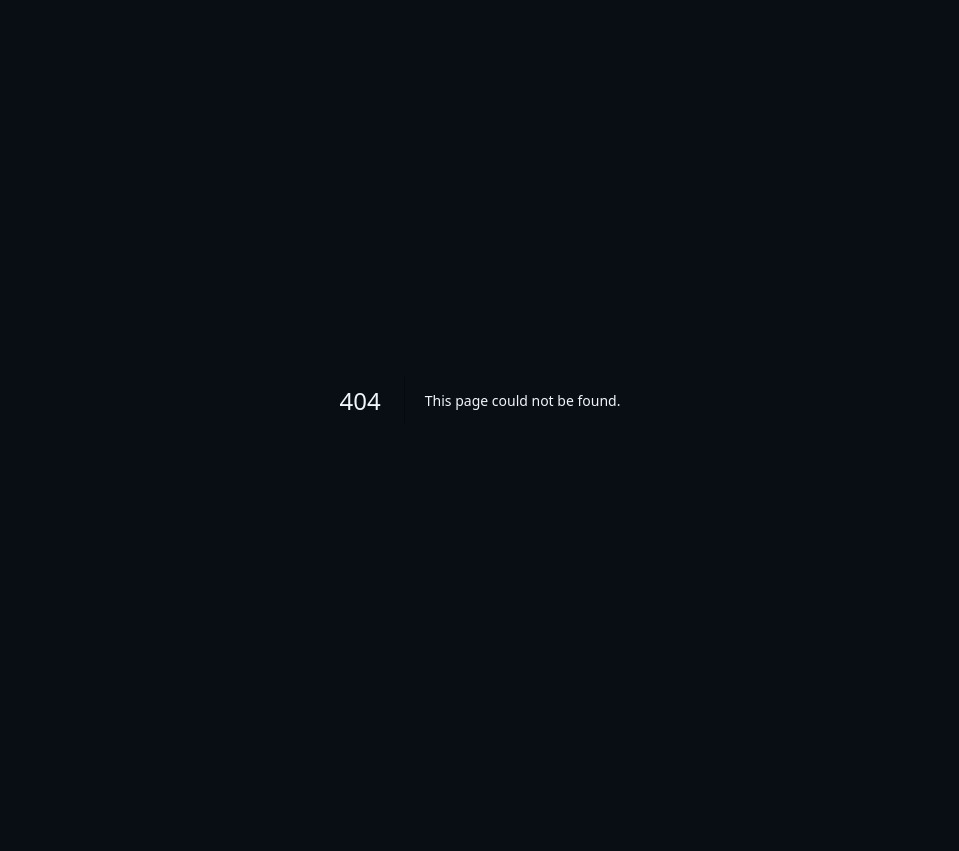
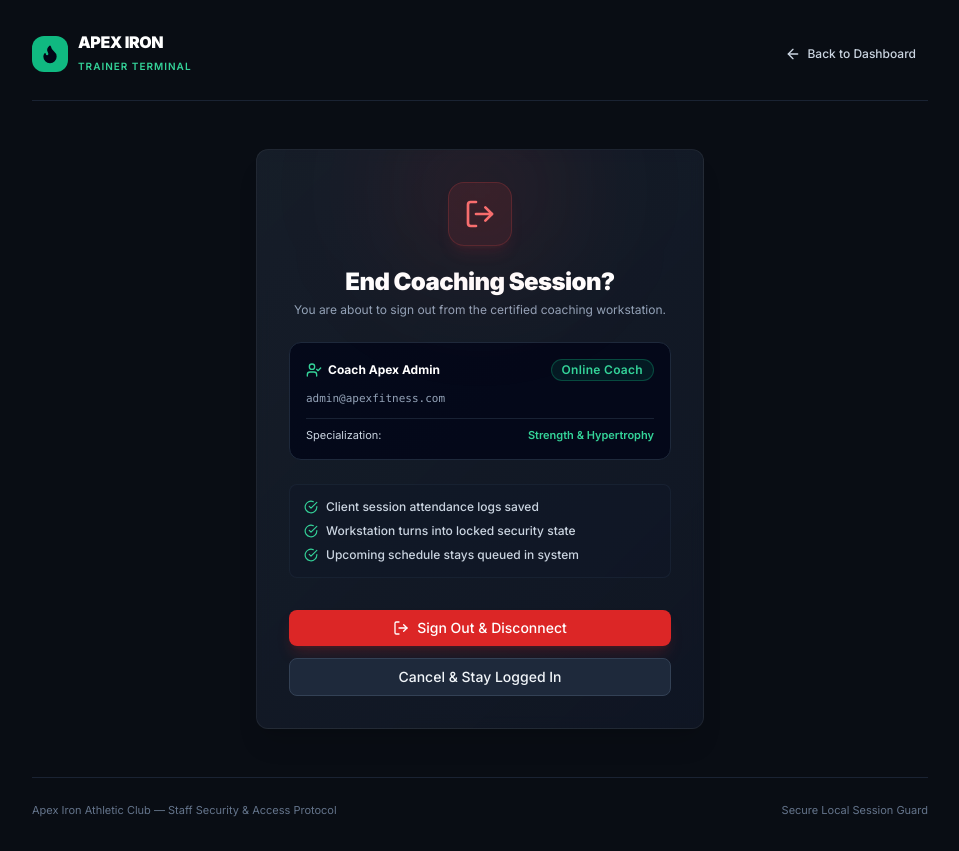
Before and after one commit to johnsteve13-arch/gym_fitness, a Next.js app in the folder frontend/: page /trainer/logout in a window 1280 px wide. Before the commit this address had no page. Shown: the whole page, without its empty margins (160-1119 px from the left). Before the commit the page ends 800 px from the top, so only its background shows below. Built offline with nearby package versions, Linux system fonts and the light colour scheme.

Commit message:
feat: add dedicated trainer logout page with workstation session termination

```diff
--- /dev/null
+++ b/frontend/src/app/trainer/logout/page.tsx
@@ -0,0 +1,224 @@
+"use client";
+
+import React, { useState, useEffect } from "react";
+import Link from "next/link";
+import { useRouter } from "next/navigation";
+import { api } from "@/lib/api";
+import { Card } from "@/components/ui/Card";
+import { Button } from "@/components/ui/Button";
+import { Badge } from "@/components/ui/Badge";
+import {
+  LogOut,
+  ShieldCheck,
+  Flame,
+  ArrowLeft,
+  CheckCircle,
+  Dumbbell,
+  Clock,
+  UserCheck,
+  Lock,
+} from "lucide-react";
+
+export default function TrainerLogoutPage() {
+  const router = useRouter();
+  const [currentUser, setCurrentUser] = useState<any>(null);
+  const [trainerProfile, setTrainerProfile] = useState<any>(null);
+  const [isLoggedOut, setIsLoggedOut] = useState(false);
+  const [countdown, setCountdown] = useState(5);
+  const [isProcessing, setIsProcessing] = useState(false);
+
+  useEffect(() => {
+    const user = api.getCurrentUser();
+    setCurrentUser(user);
+    const storedTrainers = api.getStoredTrainers();
+    const found = storedTrainers.find(
+      (t) => t.userId === user?.id || t.user?.email.toLowerCase() === user?.email.toLowerCase()
+    );
+    if (found) {
+      setTrainerProfile(found);
+    }
+  }, []);
+
+  useEffect(() => {
+    let timer: NodeJS.Timeout;
+    if (isLoggedOut && countdown > 0) {
+      timer = setTimeout(() => {
+        setCountdown((prev) => prev - 1);
+      }, 1000);
+    } else if (isLoggedOut && countdown === 0) {
+      router.push("/login");
+    }
+    return () => {
+      if (timer) clearTimeout(timer);
+    };
+  }, [isLoggedOut, countdown, router]);
+
+  const handleConfirmLogout = () => {
+    setIsProcessing(true);
+    setTimeout(() => {
+      api.logout();
+      setIsProcessing(false);
+      setIsLoggedOut(true);
+    }, 400);
+  };
+
+  const displayName = currentUser?.firstName
+    ? `Coach ${currentUser.firstName} ${currentUser.lastName || ""}`
+    : "Personal Trainer";
+
+  return (
+    <div className="min-h-screen bg-[#090D14] flex flex-col justify-between p-4 sm:p-6 lg:p-8">
+      {/* Top Bar */}
+      <div className="max-w-4xl w-full mx-auto flex items-center justify-between pb-6 border-b border-slate-800/80">
+        <Link href="/" className="flex items-center gap-2.5">
+          <div className="w-9 h-9 rounded-xl bg-emerald-500 flex items-center justify-center text-slate-950 font-black">
+            <Flame className="w-5 h-5 fill-slate-950" />
+          </div>
+          <div>
+            <span className="font-black text-white text-base tracking-tight block leading-tight">
+              APEX IRON
+            </span>
+            <span className="text-[10px] text-emerald-400 font-semibold tracking-widest uppercase">
+              Trainer Terminal
+            </span>
+          </div>
+        </Link>
+
+        {!isLoggedOut && (
+          <Link href="/trainer">
+            <Button size="sm" variant="ghost" leftIcon={<ArrowLeft className="w-4 h-4" />}>
+              Back to Dashboard
+            </Button>
+          </Link>
+        )}
+      </div>
+
+      {/* Main Content Area */}
+      <div className="max-w-md w-full mx-auto my-12">
+        {!isLoggedOut ? (
+          /* Confirmation State */
+          <Card className="glass-card border-slate-800 p-8 shadow-2xl relative overflow-hidden text-center">
+            {/* Ambient Red Glow */}
+            <div className="absolute -top-12 left-1/2 -translate-x-1/2 w-44 h-44 bg-red-500/10 rounded-full blur-3xl pointer-events-none" />
+
+            {/* Logout Icon Avatar */}
+            <div className="w-16 h-16 rounded-2xl bg-red-500/10 border border-red-500/20 text-red-400 flex items-center justify-center mx-auto mb-5 shadow-lg shadow-red-500/10">
+              <LogOut className="w-8 h-8" />
+            </div>
+
+            <h1 className="text-2xl font-black text-white tracking-tight mb-1">
+              End Coaching Session?
+            </h1>
+            <p className="text-xs text-slate-400 max-w-sm mx-auto mb-6">
+              You are about to sign out from the certified coaching workstation.
+            </p>
+
+            {/* Coach Profile Card */}
+            <div className="p-4 rounded-xl bg-slate-950/80 border border-slate-800 text-left mb-6 space-y-2.5">
+              <div className="flex items-center justify-between">
+                <span className="text-xs font-bold text-white flex items-center gap-1.5">
+                  <UserCheck className="w-4 h-4 text-emerald-400" />
+                  {displayName}
+                </span>
+                <Badge variant="emerald" className="text-[10px]">
+                  Online Coach
+                </Badge>
+              </div>
+
+              <div className="text-[11px] text-slate-400 font-mono">
+                {currentUser?.email || "trainer@apexfitness.com"}
+              </div>
+
+              <div className="pt-2 border-t border-slate-800/80 flex items-center justify-between text-[11px] text-slate-300">
+                <span>Specialization:</span>
+                <span className="text-emerald-400 font-semibold truncate max-w-[180px]">
+                  {trainerProfile?.specialization || "Strength & Hypertrophy"}
+                </span>
+              </div>
+            </div>
+
+            {/* Safety Checklist */}
+            <div className="text-left text-xs text-slate-400 space-y-2 mb-8 bg-slate-900/40 p-3.5 rounded-lg border border-slate-800/60">
+              <div className="flex items-center gap-2 text-slate-300 font-medium">
+                <CheckCircle className="w-3.5 h-3.5 text-emerald-400 shrink-0" />
+                <span>Client session attendance logs saved</span>
+              </div>
+              <div className="flex items-center gap-2 text-slate-300 font-medium">
+                <CheckCircle className="w-3.5 h-3.5 text-emerald-400 shrink-0" />
+                <span>Workstation turns into locked security state</span>
+              </div>
+              <div className="flex items-center gap-2 text-slate-300 font-medium">
+                <CheckCircle className="w-3.5 h-3.5 text-emerald-400 shrink-0" />
+                <span>Upcoming schedule stays queued in system</span>
+              </div>
+            </div>
+
+            {/* Action Buttons */}
+            <div className="space-y-3">
+              <Button
+                variant="danger"
+                size="md"
+                className="w-full font-bold"
+                onClick={handleConfirmLogout}
+                isLoading={isProcessing}
+                leftIcon={<LogOut className="w-4 h-4" />}
+              >
+                Sign Out & Disconnect
+              </Button>
+
+              <Link href="/trainer" className="block">
+                <Button variant="secondary" size="md" className="w-full">
+                  Cancel & Stay Logged In
+                </Button>
+              </Link>
+            </div>
+          </Card>
+        ) : (
+          /* Logged Out Success State */
+          <Card className="glass-card border-slate-800 p-8 shadow-2xl relative overflow-hidden text-center">
+            {/* Ambient Emerald Glow */}
+            <div className="absolute -top-12 left-1/2 -translate-x-1/2 w-44 h-44 bg-emerald-500/15 rounded-full blur-3xl pointer-events-none" />
+
+            <div className="w-16 h-16 rounded-2xl bg-emerald-500/10 border border-emerald-500/20 text-emerald-400 flex items-center justify-center mx-auto mb-5 shadow-lg shadow-emerald-500/10 animate-pulse">
+              <Lock className="w-8 h-8" />
+            </div>
+
+            <h1 className="text-2xl font-black text-white tracking-tight mb-1">
+              Shift Terminated Successfully
+            </h1>
+            <p className="text-xs text-slate-400 max-w-sm mx-auto mb-6">
+              Your trainer session has been securely closed. The coaching terminal has been locked.
+            </p>
+
+            <div className="p-4 rounded-xl bg-slate-950/80 border border-slate-800 text-center mb-6">
+              <span className="text-xs text-slate-400 block mb-1">Auto-Redirect Status</span>
+              <span className="text-xs font-semibold text-emerald-400">
+                Redirecting to public login in <strong className="font-mono text-white text-sm">{countdown}s</strong>...
+              </span>
+            </div>
+
+            <div className="space-y-3">
+              <Link href="/login" className="block">
+                <Button size="md" className="w-full font-bold">
+                  Log In Again
+                </Button>
+              </Link>
+
+              <Link href="/" className="block">
+                <Button variant="secondary" size="md" className="w-full">
+                  Back to Homepage
+                </Button>
+              </Link>
+            </div>
+          </Card>
+        )}
+      </div>
+
+      {/* Footer Info */}
+      <div className="max-w-4xl w-full mx-auto text-center pt-6 border-t border-slate-800/80 text-[11px] text-slate-500 flex flex-col sm:flex-row items-center justify-between gap-2">
+        <span>Apex Iron Athletic Club — Staff Security & Access Protocol</span>
+        <span>Secure Local Session Guard</span>
+      </div>
+    </div>
+  );
+}
--- a/frontend/src/app/trainer/page.tsx
+++ b/frontend/src/app/trainer/page.tsx
@@ -15,6 +15,7 @@ import {
   FileText,
   Flame,
   ArrowRight,
+  LogOut,
 } from "lucide-react";
 
 export default function TrainerDashboardPage() {
@@ -75,6 +76,11 @@ export default function TrainerDashboardPage() {
             <Link href="/register?role=member">
               <Button size="sm" variant="outline">
                 Member Registration
+              </Button>
+            </Link>
+            <Link href="/trainer/logout">
+              <Button size="sm" variant="danger" leftIcon={<LogOut className="w-4 h-4" />}>
+                Log Out
               </Button>
             </Link>
           </div>
```
